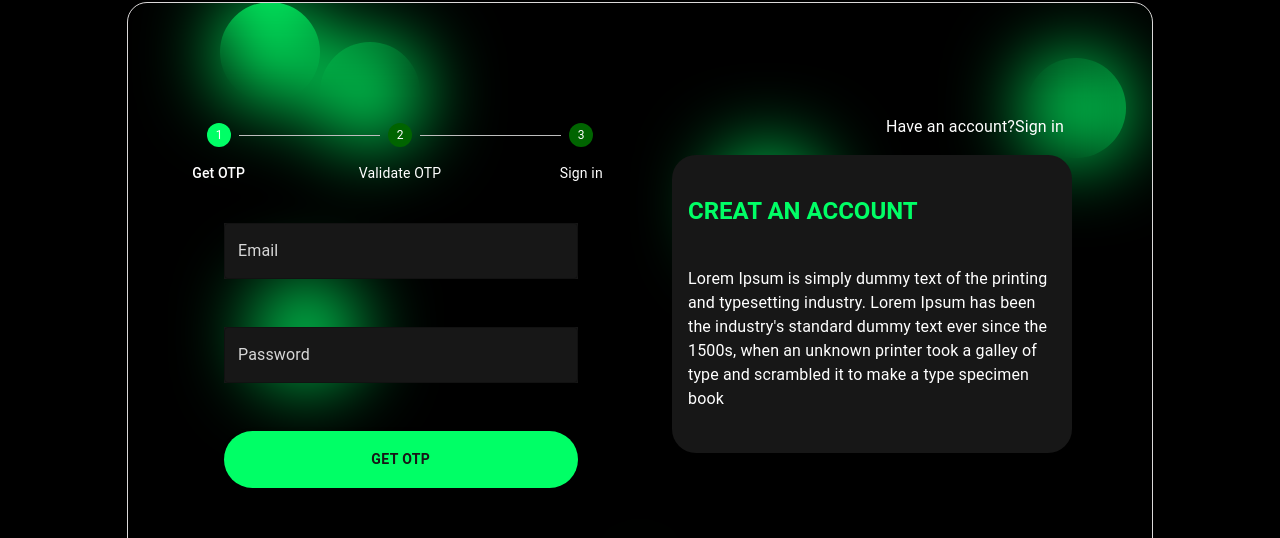
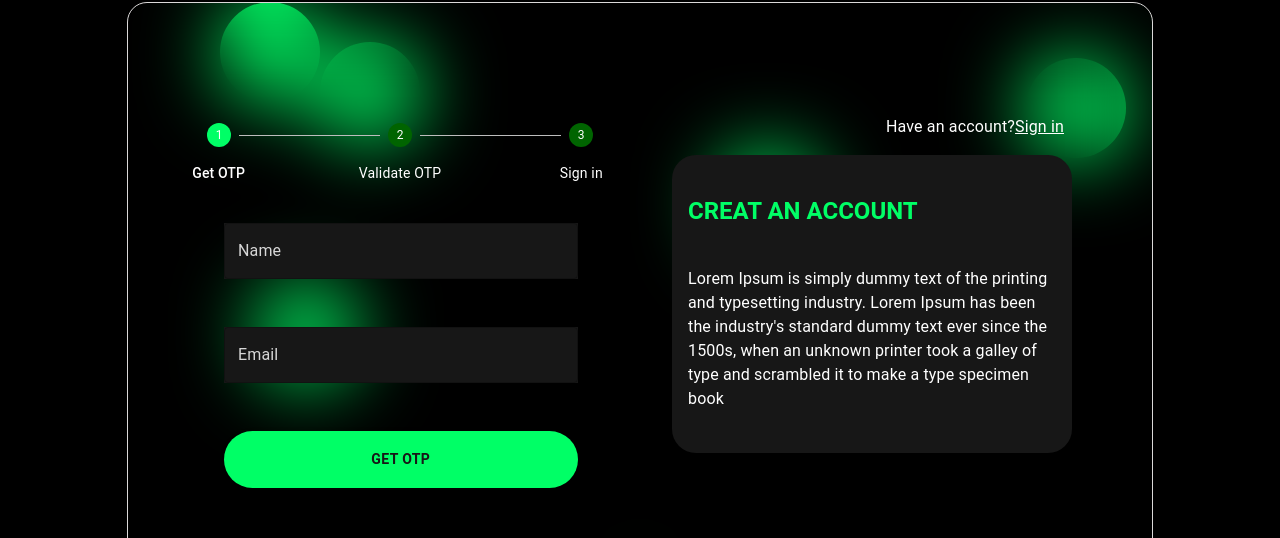
Before and after one commit to Abrar-Aboobacker/Machine-test-frontend, a React (Create React App) app: page /signup in a window 1280 px wide. Shown: the part 118-656 px from the top of the page. Built offline with nearby package versions, Linux system fonts and the light colour scheme.

Commit message:
signup page functionality done and add redux for state managment

```diff
--- a/src/App.js
+++ b/src/App.js
@@ -1,17 +1,29 @@
-import React from "react";
+import React, { useState } from "react";
 import { BrowserRouter, Route, Routes } from "react-router-dom";
+import { CircularProgress } from "@mui/material";
 import HomePage from "./pages/User/HomePage";
 import LoginPage from "./pages/User/LoginPage";
 import SignupPage from "./pages/User/SignupPage";
 import OtpPage from "./pages/User/OtpPage";
 import SuccessPage from "./pages/User/SuccessPage";
+import { useSelector } from "react-redux";
+import { Toaster } from "react-hot-toast";
 function App() {
+  const [progress,setProgress] = useState(0)
+  const {loading}= useSelector(state=>state.alerts)
   return (
     <>
     <BrowserRouter>
+    {loading&& (<div className="spinner-parent">
+      <CircularProgress variant="determinate" value={progress} sx={{color:"white"}} />
+      </div>)}
+      <Toaster
+  position="top-center"
+  reverseOrder={false}
+/>
     <Routes>
         <Route path="/" element={<HomePage />} />
-        <Route path="/login" element={<LoginPage />} />
+        <Route path="/signin" element={<LoginPage />} />
         <Route path="/signup" element={<SignupPage />} />
         <Route path="/otp" element={<OtpPage/>}/>
         <Route path="/success" element={<SuccessPage/>}/>
--- /dev/null
+++ b/src/axios/axios.js
@@ -0,0 +1,8 @@
+import axios from "axios";
+import { baseURL } from "../constants/constants";
+
+
+const instance =axios.create({
+    baseURL: baseURL,
+});
+export default instance;
--- a/src/components/Signup page/Signup.jsx
+++ b/src/components/Signup page/Signup.jsx
@@ -1,34 +1,77 @@
-import { Box, Button, Step, StepLabel, Stepper, TextField, Typography } from '@mui/material'
-import React from 'react'
-import Circle from '../Background circle/Circle'
-const steps = [
-  'Get OTP',
-  'Validate OTP',
-  'Sign in',
-];
+import {
+  Box,
+  Button,
+  Step,
+  StepLabel,
+  Stepper,
+  TextField,
+  Typography,
+} from "@mui/material";
+import React from "react";
+import Circle from "../Background circle/Circle";
+import { Link, useNavigate } from "react-router-dom";
+import { useFormik } from "formik";
+import { userSchema } from "../../validation/userSchema";
+import { useDispatch } from "react-redux";
+import { hideLoading, showLoading } from "../../redux/alertsSlice";
+import axios from "../../axios/axios"
+import { toast } from "react-hot-toast";
+import { setUser } from "../../redux/userSlice";
+const steps = ["Get OTP", "Validate OTP", "Sign in"];
 
 const Signup = () => {
+  const dispatch =useDispatch()
+  const navigate = useNavigate()
+  const formik = useFormik({
+    initialValues: {
+      name: '',
+      email: '',
+      phone: '',
+      password: '',
+      cpassword:'',
+      about: '',
+    },
+    validationSchema:userSchema,
+     onSubmit:async (values,helpers)=>{
+    try {
+      dispatch(showLoading())
+      const response = await axios.post("/signupPost",{
+        values
+      })
+      dispatch(hideLoading())
+      if (response.data.success) {
+        toast.success(response.data.message)
+        navigate('/otp')
+
+      }else{
+        toast.error(response.data.message)
+      }
+    } catch (error) {
+      helpers.setErrors({submit:error.message})
+      toast.error("something went wrong")
+     }
+   }
+  })
   return (
     <>
       <Box
         sx={{
-          height: {xs:915,sm:'140vh',md:'auto',lg:'auto'},
-          width: {xs:'100%',sm:"110vw",md:'100%'},
-          display: {xs:'block',sm:'block',md:'flex'},
-          justifyContent: 'center',
-          alignItems: 'center',
+          height: { xs: 915, sm: "140vh", md: "auto", lg: "auto" },
+          width: { xs: "100%", sm: "110vw", md: "100%" },
+          display: { xs: "block", sm: "block", md: "flex" },
+          justifyContent: "center",
+          alignItems: "center",
           backgroundColor: "black",
         }}
       >
-
         <Box>
           <Box
             sx={{
-            display:{xs:'none',sm:'none',md:'block'},
-            position: 'absolute',
-            bottom: {md:'13%',lg:20},
-            left: {xs:'25%',sm:'50%'},
-            transform: 'translateX(-50%)'
+              display: { xs: "none", sm: "none", md: "block" },
+              position: "absolute",
+              bottom: { md: "13%", lg: 20 },
+              left: { xs: "25%", sm: "50%" },
+              transform: "translateX(-50%)",
             }}
           >
             <Circle />
@@ -36,11 +79,11 @@ const Signup = () => {
 
           <Box
             sx={{
-            display:{xs:'none',sm:'none',md:'block'},
-            position: 'absolute',
-            top: {md:'40%',lg:'40%'},
-            left: {md:'60%'},
-            transform: 'translate(-50%, -50%)',
+              display: { xs: "none", sm: "none", md: "block" },
+              position: "absolute",
+              top: { md: "40%", lg: "40%" },
+              left: { md: "60%" },
+              transform: "translate(-50%, -50%)",
             }}
           >
             <Circle />
@@ -48,101 +91,227 @@ const Signup = () => {
 
           <Box
             sx={{
-            display:{xs:'none',sm:'none',md:'block'},
-            position: 'absolute',
-            top: {md:"13%",lg:'15%'},
-            right: {md:"75%"},
+              display: { xs: "none", sm: "none", md: "block" },
+              position: "absolute",
+              top: { md: "13%", lg: "15%" },
+              right: { md: "75%" },
             }}
           >
             <Circle />
           </Box>
           <Box
             sx={{
-            display:{xs:'none',sm:'none',md:'block'},
-            position: 'absolute',
-            top: {md:"23%",lg:"20%"},
-            left: {md:"25%"},
+              display: { xs: "none", sm: "none", md: "block" },
+              position: "absolute",
+              top: { md: "23%", lg: "20%" },
+              left: { md: "25%" },
             }}
           >
             <Circle />
           </Box>
           <Box
             sx={{
-            display:{xs:'none',sm:'none',md:'block'},
-            position: 'absolute',
-            top: {md:"50%"},
-            left: {md:"20%"},
+              display: { xs: "none", sm: "none", md: "block" },
+              position: "absolute",
+              top: { md: "50%" },
+              left: { md: "20%" },
             }}
           >
             <Circle />
           </Box>
           <Box
             sx={{
-            display:{xs:'none',sm:'none',md:'block'},
-            position: 'absolute',
-            top: {md:'18%',lg:'22%'},
-            right: {md:'12%',lg:'12%'},
+              display: { xs: "none", sm: "none", md: "block" },
+              position: "absolute",
+              top: { md: "18%", lg: "22%" },
+              right: { md: "12%", lg: "12%" },
             }}
           >
             <Circle />
           </Box>
         </Box>
-        <Box sx={{display:{xs:'block',sm:'block',md:'none'}}}>
-                <Typography sx={{fontWeight:600,color:'#00ff66',pt:{xs:10,sm:18},pl:{xs:3,sm:6}}} variant='h5'>CREAT AN ACCOUNT</Typography>
-                <Typography sx={{color:'white',pt:{xs:2,sm:3},pl:{xs:3,sm:6},pr:{xs:3,sm:5}}}>Lorem Ipsum is simply dummy text of the printing and typesetting industry. Lorem Ipsum has been the industry's standard dummy text ever since the 1500s, when an unknown printer took a galley of type and scrambled it to make a type specimen book</Typography>
+        <Box sx={{ display: { xs: "block", sm: "block", md: "none" } }}>
+          <Typography
+            sx={{
+              fontWeight: 600,
+              color: "#00ff66",
+              pt: { xs: 10, sm: 18 },
+              pl: { xs: 3, sm: 6 },
+            }}
+            variant="h5"
+          >
+            CREAT AN ACCOUNT
+          </Typography>
+          <Typography
+            sx={{
+              color: "white",
+              pt: { xs: 2, sm: 3 },
+              pl: { xs: 3, sm: 6 },
+              pr: { xs: 3, sm: 5 },
+            }}
+          >
+            Lorem Ipsum is simply dummy text of the printing and typesetting
+            industry. Lorem Ipsum has been the industry's standard dummy text
+            ever since the 1500s, when an unknown printer took a galley of type
+            and scrambled it to make a type specimen book
+          </Typography>
         </Box>
         <Box
           sx={{
-            background: {xs:`linear-gradient(to bottom right,rgba(0, 255, 102, .3) , rgba(23, 23, 23, .2))`,sm:`linear-gradient(to bottom right,rgba(0, 255, 102, .3) , rgba(23, 23, 23, .2))`,md:'unset'},
+            background: {
+              xs: `linear-gradient(to bottom right,rgba(0, 255, 102, .3) , rgba(23, 23, 23, .2))`,
+              sm: `linear-gradient(to bottom right,rgba(0, 255, 102, .3) , rgba(23, 23, 23, .2))`,
+              md: "unset",
+            },
             backgroundColor: "rgba(23, 23, 23, 0.5)",
             flexDirection: "column",
             maxWidth: 1450,
-            width: {xs:"90%",sm:"85%",md:"95%",lg:'80%'},
-            height: {xs:"40%",sm:'35%',md:"45%",lg:400},
+            width: { xs: "90%", sm: "85%", md: "95%", lg: "80%" },
+            height: { xs: "40%", sm: "35%", md: "45%", lg: 400 },
             alignItems: "center",
             justifyContent: "center",
-            marginTop: {xs:5,sm:15,md:15},
-            marginBottom:7,
-            mx:{xs:2,sm:7,md:0},
-            py:10,
+            marginTop: { xs: 5, sm: 15, md: 15 },
+            marginBottom: 7,
+            mx: { xs: 2, sm: 7, md: 0 },
+            py: 10,
             borderRadius: 5,
-            zIndex:1,
-            backdropFilter: {xs:"blur(80px)",sm:"blur(80px)",md:"blur(40px)"},
-            border: "1px solid #dbd9d9"
+            zIndex: 1,
+            backdropFilter: {
+              xs: "blur(80px)",
+              sm: "blur(80px)",
+              md: "blur(40px)",
+            },
+            border: "1px solid #dbd9d9",
           }}
         >
-
-          <Box sx={{ display: {xs:'block',sm:'block',md:'flex'}, justifyContent: 'space-around' }}>
-            <Box sx={{marginTop:{xs:0,sm:0,md:5}}}>
-            <Stepper sx={{ml:{xs:0,sm:0,md:0,lg:0}}} activeStep={0} alternativeLabel>
+          <Box
+            sx={{
+              display: { xs: "block", sm: "block", md: "flex" },
+              justifyContent: "space-around",
+            }}
+          >
+            <Box sx={{ marginTop: { xs: 0, sm: 0, md: 5 } }}>
+              <Stepper
+                sx={{ ml: { xs: 0, sm: 0, md: 0, lg: 0 } }}
+                activeStep={0}
+                alternativeLabel
+              >
                 {steps.map((label) => (
-          <Step  >
+                  <Step>
                     <StepLabel>{label}</StepLabel>
                   </Step>
                 ))}
               </Stepper>
-
-              <TextField   sx={{ backgroundColor: "#171717",width:{xs:'90%',sm:480,md:'75%',lg:'65%'},mx:{xs:2,sm:10,md:5,lg:12},mt:{xs:3,sm:5}}}  margin="normal" type={"email"} label="Email" variant="outlined"  />
-              <TextField  sx={{ backgroundColor: "#171717",width:{xs:'90%',sm:480,md:'75%',lg:'65%'},mx:{xs:2,sm:10,md:5,lg:12},mt:{xs:3,sm:5}}} margin="normal" type={"password"} label="Password" variant="outlined" />
-              <Button variant="contained" sx={{  backgroundColor: "#00ff66",width:{xs:'90%',sm:480,md:'75%',lg:'65%'},fontWeight:600 ,mx:{xs:2,sm:10,md:5,lg:5},ml:{xs:2,sm:10,md:5,lg:12},mt:{xs:1,sm:5},p:2,color:'#171717', ":hover": { backgroundColor: "#171717", color: "#00ff66" }, marginTop: 3, borderRadius: 10 }}>Get OTP</Button>
-              <Typography textAlign={'center'} sx={{color:'white',mb:2,mt:5,display:{xs:'block',sm:'block',md:'none'}}}>
-                Have an account?Sign in
+                  <form onSubmit={formik.handleSubmit}>
+              <TextField
+                sx={{
+                  backgroundColor: "#171717",
+                  width: { xs: "90%", sm: 480, md: "75%", lg: "65%" },
+                  mx: { xs: 2, sm: 10, md: 5, lg: 12 },
+                  mt: { xs: 3, sm: 5 },
+                }}
+                margin="normal"
+                type={"text"}
+                name="name"
+                value={formik.values.name}
+                error={formik.errors.name}
+                helperText={formik.errors.name}
+                onChange={formik.handleChange}
+                label="Name"
+                variant="outlined"
+              />
+              <TextField
+                sx={{
+                  backgroundColor: "#171717",
+                  width: { xs: "90%", sm: 480, md: "75%", lg: "65%" },
+                  mx: { xs: 2, sm: 10, md: 5, lg: 12 },
+                  mt: { xs: 3, sm: 5 },
+                }}
+                name='email'
+                value={formik.values.email}
+            error={formik.errors.email}
+            helperText={formik.errors.email}
+            onChange={formik.handleChange}
+                margin="normal"
+                type={"email"}
+                label="Email"
+                variant="outlined"
+              />
+              <Button
+                variant="contained"
+                name='submit'
+                type="submit"
+                sx={{
+                  backgroundColor: "#00ff66",
+                  width: { xs: "90%", sm: 480, md: "75%", lg: "65%" },
+                  fontWeight: 600,
+                  mx: { xs: 2, sm: 10, md: 5, lg: 5 },
+                  ml: { xs: 2, sm: 10, md: 5, lg: 12 },
+                  mt: { xs: 1, sm: 5 },
+                  p: 2,
+                  color: "#171717",
+                  ":hover": { backgroundColor: "#171717", color: "#00ff66" },
+                  marginTop: 3,
+                  borderRadius: 10,
+                }}
+              >
+                Get OTP
+              </Button>
+              </form>
+              <Typography
+                textAlign={"center"}
+                sx={{
+                  color: "white",
+                  mb: 2,
+                  mt: 5,
+                  display: { xs: "block", sm: "block", md: "none" },
+                }}
+              >
+               Have an account?<Link style={{color:'white',textDecoration:'underline'}} to={"/signin"}>Sign in</Link>
               </Typography>
             </Box>
-            <Box sx={{mt:4}} >
-              <Typography textAlign={'end'} sx={{color:'white',mr:11,mb:2,display:{xs:'none',sm:'none',md:'block'}}}>
-                Have an account?Sign in
+            <Box sx={{ mt: 4 }}>
+              <Typography
+                textAlign={"end"}
+                sx={{
+                  color: "white",
+                  mr: 11,
+                  mb: 2,
+                  display: { xs: "none", sm: "none", md: "block" },
+                }}
+              >
+                Have an account?<Link style={{color:'white',textDecoration:'underline'}} to={"/signin"}>Sign in</Link>
               </Typography>
-              <Box sx={{backgroundColor:'#171717',mr:{md:5,lg:10},height:"80%",width:{md:360,lg:400},borderRadius:6,display:{xs:'none',sm:'none',md:'block'}}}>
-                <Typography sx={{fontWeight:600,color:'#00ff66',pt:5,pl:2}} variant='h5'>CREAT AN ACCOUNT</Typography>
-                <Typography sx={{color:'white',pt:5,pl:2,pr:3}}>Lorem Ipsum is simply dummy text of the printing and typesetting industry. Lorem Ipsum has been the industry's standard dummy text ever since the 1500s, when an unknown printer took a galley of type and scrambled it to make a type specimen book</Typography>
+              <Box
+                sx={{
+                  backgroundColor: "#171717",
+                  mr: { md: 5, lg: 10 },
+                  height: "80%",
+                  width: { md: 360, lg: 400 },
+                  borderRadius: 6,
+                  display: { xs: "none", sm: "none", md: "block" },
+                }}
+              >
+                <Typography
+                  sx={{ fontWeight: 600, color: "#00ff66", pt: 5, pl: 2 }}
+                  variant="h5"
+                >
+                  CREAT AN ACCOUNT
+                </Typography>
+                <Typography sx={{ color: "white", pt: 5, pl: 2, pr: 3 }}>
+                  Lorem Ipsum is simply dummy text of the printing and
+                  typesetting industry. Lorem Ipsum has been the industry's
+                  standard dummy text ever since the 1500s, when an unknown
+                  printer took a galley of type and scrambled it to make a type
+                  specimen book
+                </Typography>
               </Box>
             </Box>
           </Box>
         </Box>
       </Box>
     </>
-  )
-}
+  );
+};
 
-export default Signup
+export default Signup;
--- /dev/null
+++ b/src/constants/constants.js
@@ -0,0 +1 @@
+export const  baseURL = 'http://localhost:3001'
--- a/src/index.css
+++ b/src/index.css
@@ -3,11 +3,19 @@ body {
   font-family: 'Poppins', sans-serif  ;
   background-color:'#171717' ;
 }
-
+a{
+  text-decoration: none;
+}
 code {
   font-family: 'Poppins', sans-serif ;
 }
+.css-1t8l2tu-MuiInputBase-input-MuiOutlinedInput-input{
+  color: white !important;
+}
 .css-1hv8oq8-MuiStepLabel-label.MuiStepLabel-alternativeLabel{
+  color: white !important;
+}
+.css-1jy569b-MuiFormLabel-root-MuiInputLabel-root{
   color: white !important;
 }
 .css-1u4zpwo-MuiSvgIcon-root-MuiStepIcon-root.Mui-active{
--- a/src/index.js
+++ b/src/index.js
@@ -2,11 +2,15 @@ import React from 'react';
 import ReactDOM from 'react-dom/client';
 import './index.css';
 import App from './App';
+import { Provider } from 'react-redux';
+import store from './redux/store';
 
 
 const root = ReactDOM.createRoot(document.getElementById('root'));
 root.render(
   <React.StrictMode>
+    <Provider store={store}>
     <App />
+    </Provider>
   </React.StrictMode>
 );
--- /dev/null
+++ b/src/redux/alertsSlice.js
@@ -0,0 +1,18 @@
+import { createSlice } from "@reduxjs/toolkit";
+
+export const alertsSlice=createSlice({
+    name: 'alert',
+    initialState:{
+        loading: false,
+    },
+    reducers:{
+        showLoading:(state)=>{
+            state.loading = true;
+        },
+        hideLoading:(state)=>{
+            state.loading = false;
+        }
+    }
+})
+
+export const {showLoading, hideLoading}= alertsSlice.actions
--- /dev/null
+++ b/src/redux/userSlice.js
@@ -0,0 +1,16 @@
+import { createSlice } from "@reduxjs/toolkit";
+
+export const userSlice=createSlice({
+    name: 'user',
+    initialState:{
+        user: null,
+    },
+    reducers:{
+        setUser:(state,action)=>{
+            state.user = action.payload;
+        },
+
+    }
+})
+
+export const {setUser, }= userSlice.actions
--- /dev/null
+++ b/src/validation/userSchema.js
@@ -0,0 +1,10 @@
+
+import * as Yup from "yup";
+export const userSchema = Yup.object().shape({
+  name: Yup.string()
+    .min(2, "Your Name is too Short")
+    .max(50, "Your Name is too long!")
+    .required("Required"),
+  email: Yup.string().email("Invalid email format").required("Required"),
+
+});
```
Also changed, not shown: package.json (+8 -1 lines), src/redux/store.js (added, +14 -0 lines), 1 other file (tests, documents, lock files or other folders). Lines whose indentation alone changed are shown as unchanged.
